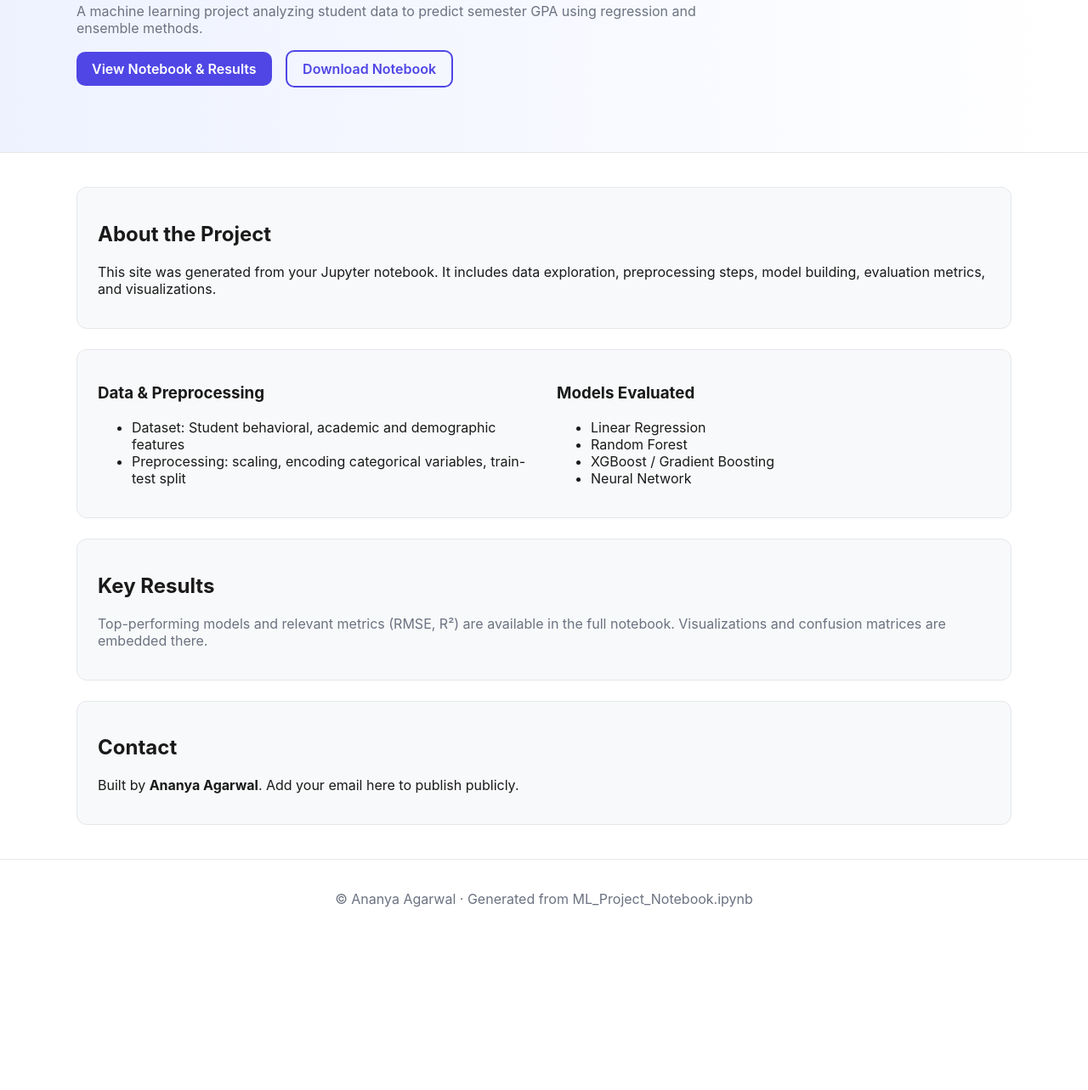
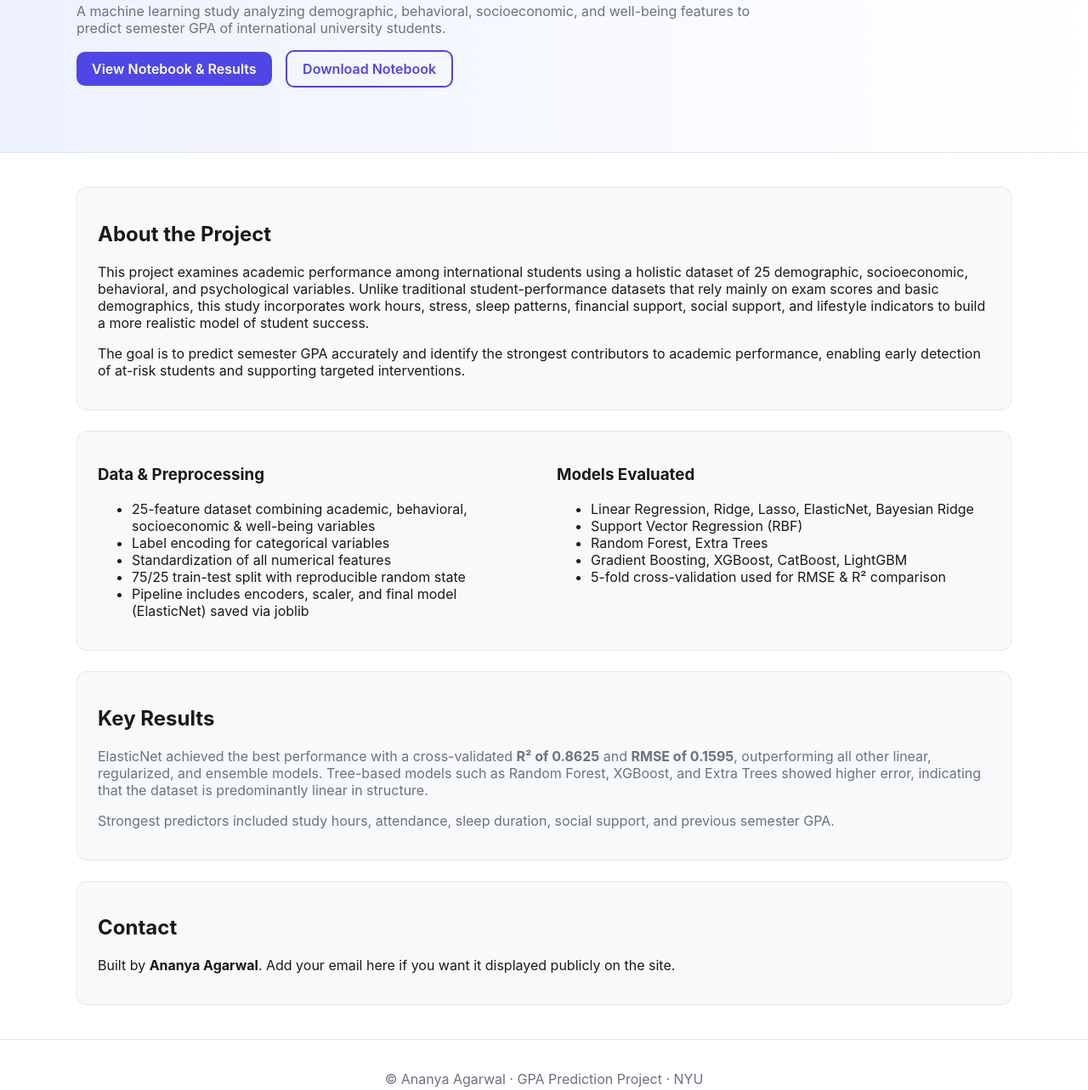
Before and after one commit to happyananya/happyananya.github.io, a plain HTML site: page index.html in a window 1280 px wide. Shown: the part 190-1473 px from the top of the page at 85% size. Before the commit the page ends 1294 px from the top, so only its background shows below. Drawn offline with Linux system fonts and the light colour scheme.

Commit message:
changed body

```diff
--- a/index.html
+++ b/index.html
@@ -160,8 +160,11 @@ body{
 
 <header class="hero">
   <div class="hero-inner">
-    <h1>Predicting Student GPA — Project Report</h1>
-    <p class="lead">A machine learning project analyzing student data to predict semester GPA using regression and ensemble methods.</p>
+    <h1>Academic Performance Prediction — Project Report</h1>
+    <p class="lead">
+      A machine learning study analyzing demographic, behavioral, socioeconomic, and well-being
+      features to predict semester GPA of international university students.
+    </p>
     <p class="cta">
       <a class="btn" href="project.html">View Notebook & Results</a>
       <a class="btn ghost" href="ML_Project_Notebook.ipynb" download>Download Notebook</a>
@@ -173,42 +176,72 @@ body{
 
   <section id="about" class="card">
     <h2>About the Project</h2>
-    <p>This site was generated from your Jupyter notebook. It includes data exploration, preprocessing steps, model building, evaluation metrics, and visualizations.</p>
+    <p>
+      This project examines academic performance among international students using a holistic dataset
+      of 25 demographic, socioeconomic, behavioral, and psychological variables.
+      Unlike traditional student-performance datasets that rely mainly on exam scores and basic demographics,
+      this study incorporates work hours, stress, sleep patterns, financial support, social support, and
+      lifestyle indicators to build a more realistic model of student success.
+    </p>
+    <p>
+      The goal is to predict semester GPA accurately and identify the strongest contributors to academic
+      performance, enabling early detection of at-risk students and supporting targeted interventions.
+    </p>
   </section>
 
   <section id="method" class="card two-col">
+
     <div>
       <h3>Data & Preprocessing</h3>
       <ul>
-        <li>Dataset: Student behavioral, academic and demographic features</li>
-        <li>Preprocessing: scaling, encoding categorical variables, train-test split</li>
+        <li>25-feature dataset combining academic, behavioral, socioeconomic & well-being variables</li>
+        <li>Label encoding for categorical variables</li>
+        <li>Standardization of all numerical features</li>
+        <li>75/25 train-test split with reproducible random state</li>
+        <li>Pipeline includes encoders, scaler, and final model (ElasticNet) saved via joblib</li>
       </ul>
     </div>
+
     <div>
       <h3>Models Evaluated</h3>
       <ul>
-        <li>Linear Regression</li>
-        <li>Random Forest</li>
-        <li>XGBoost / Gradient Boosting</li>
-        <li>Neural Network</li>
+        <li>Linear Regression, Ridge, Lasso, ElasticNet, Bayesian Ridge</li>
+        <li>Support Vector Regression (RBF)</li>
+        <li>Random Forest, Extra Trees</li>
+        <li>Gradient Boosting, XGBoost, CatBoost, LightGBM</li>
+        <li>5-fold cross-validation used for RMSE & R² comparison</li>
       </ul>
     </div>
+
   </section>
 
   <section class="card highlights">
     <h2>Key Results</h2>
-    <p>Top-performing models and relevant metrics (RMSE, R²) are available in the full notebook. Visualizations and confusion matrices are embedded there.</p>
+    <p>
+      ElasticNet achieved the best performance with a cross-validated
+      <strong>R² of 0.8625</strong> and <strong>RMSE of 0.1595</strong>, outperforming all other linear,
+      regularized, and ensemble models.
+      Tree-based models such as Random Forest, XGBoost, and Extra Trees showed higher error,
+      indicating that the dataset is predominantly linear in structure.
+    </p>
+    <p>
+      Strongest predictors included study hours, attendance, sleep duration, social support,
+      and previous semester GPA.
+    </p>
   </section>
 
   <section class="card" id="contact">
     <h2>Contact</h2>
-    <p>Built by <strong>Ananya Agarwal</strong>. Add your email here to publish publicly.</p>
+    <p>
+      Built by <strong>Ananya Agarwal</strong>.
+      Add your email here if you want it displayed publicly on the site.
+    </p>
   </section>
 
 </main>
 
 <footer class="footer">
-  <p>© Ananya Agarwal · Generated from ML_Project_Notebook.ipynb</p>
+  <p>© Ananya Agarwal · GPA Prediction Project · NYU</p>
 </footer>
 
 </body>
```
